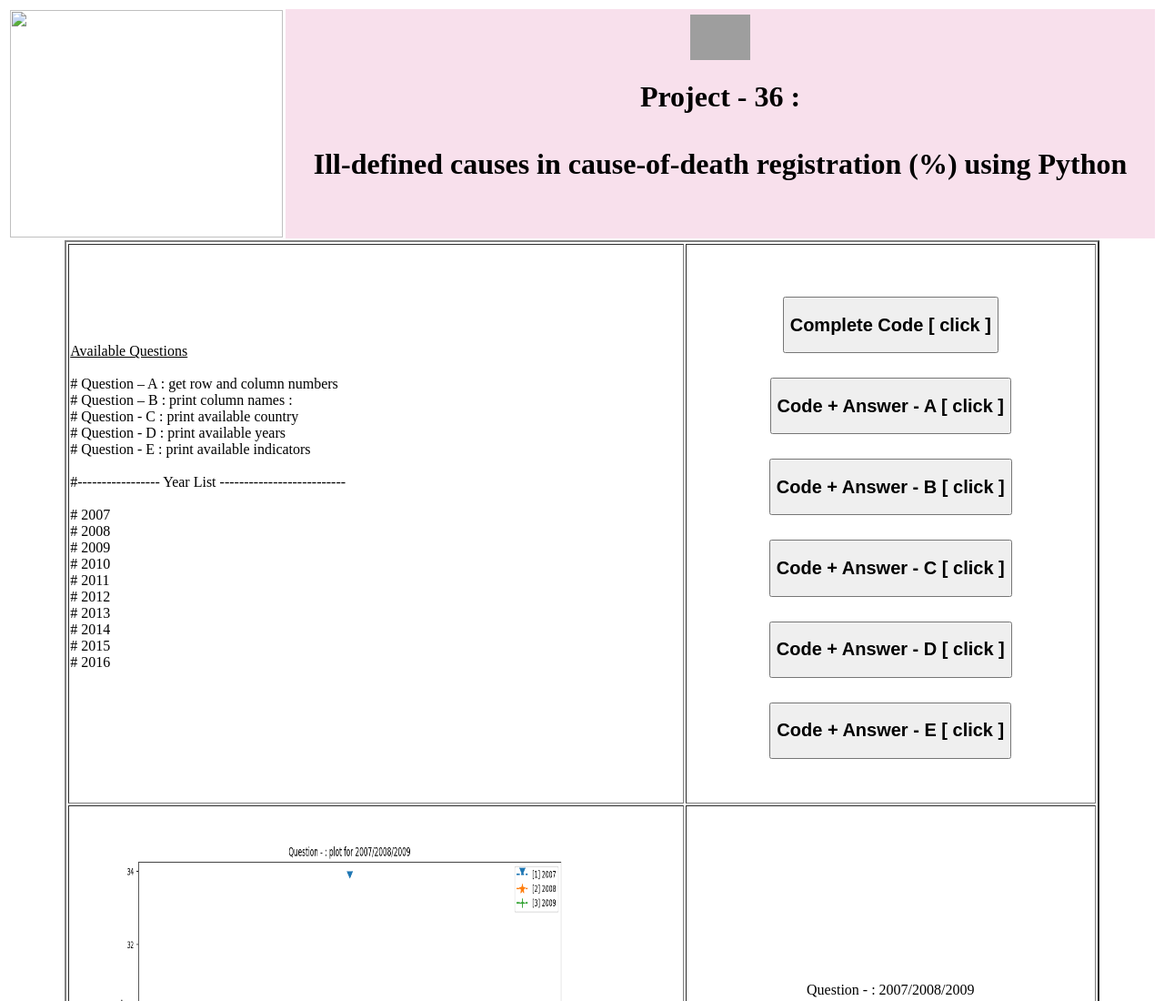
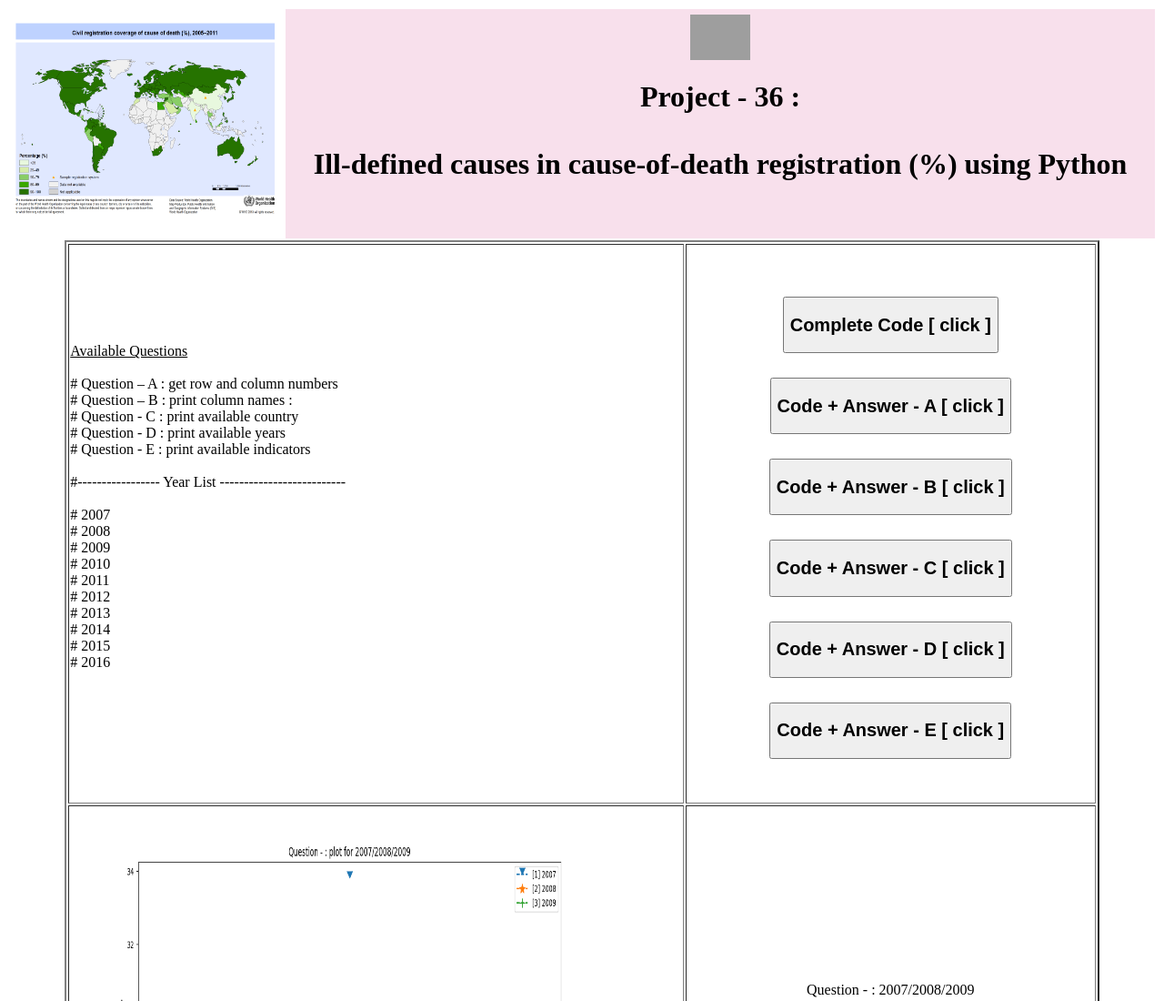
Before and after one commit to Data-Science-Mar2020-JeetDas/Project-36, a plain HTML site: page index.html in a window 1280 px wide. Shown: the top 1100 px of the page at 91% size. Drawn offline with Linux system fonts and the light colour scheme; grey boxes are pictures that could not be loaded.

Commit message:
Update index.html

```diff
--- a/index.html
+++ b/index.html
@@ -12,7 +12,7 @@
   <table width="100%">
  <tr>
   <td width="20%">
-   <img src="35.jpg" height="250" width="300"></img>
+   <img src="36.png" height="250" width="300"></img>
   </td>
   <td bgcolor="#F8E0EC"><center>
 	  <img src="https://icon-library.net/images/new-gif-icon/new-gif-icon-14.jpg" height="50" weight="80"></img>
```
